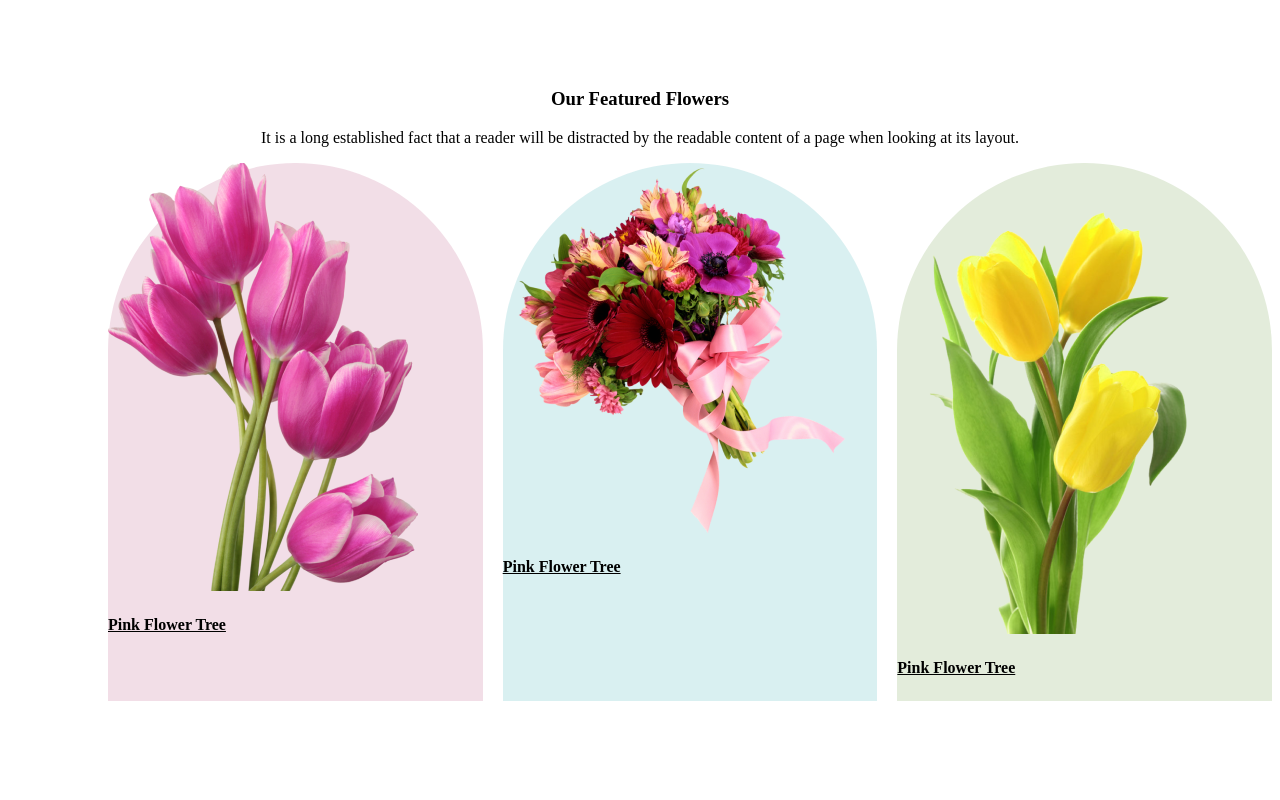
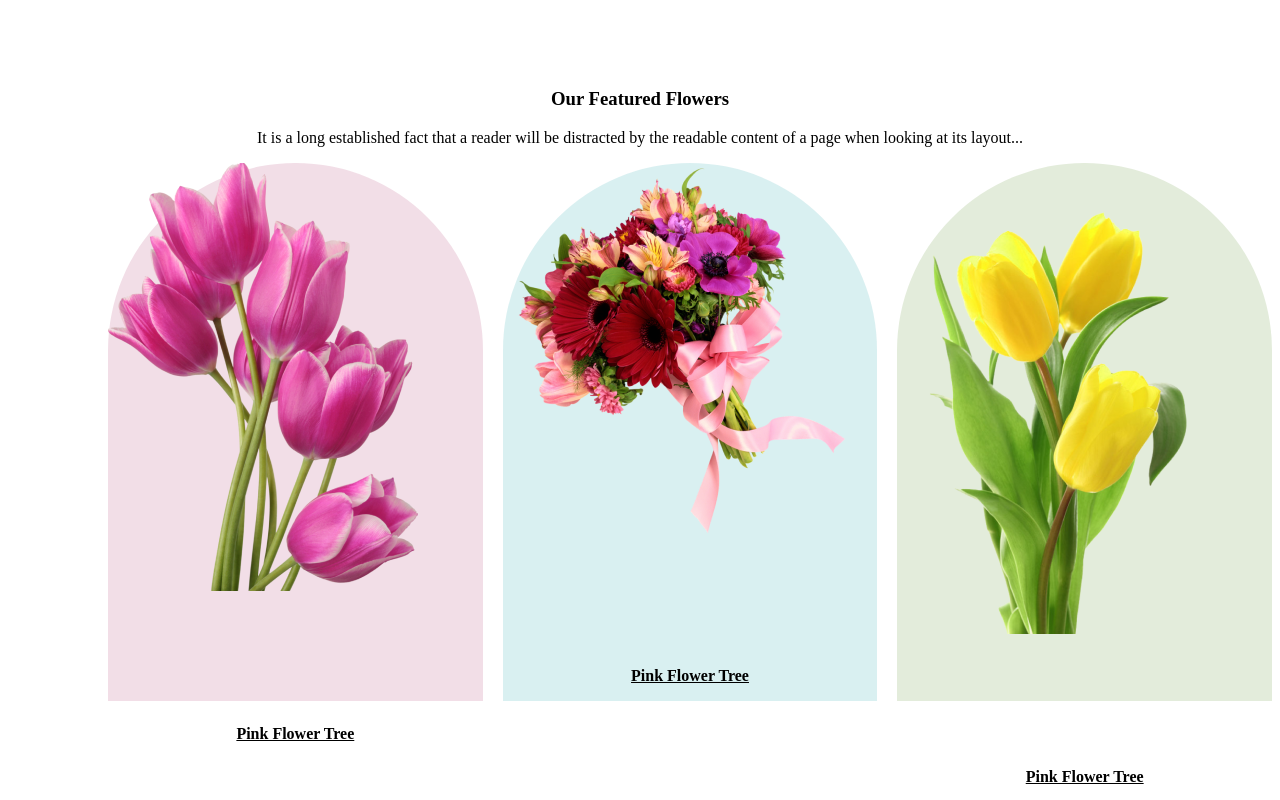
Before and after one commit to abdullahshakib13/online-flower-shop-website, a plain HTML site: page index.html in a window 1280 px wide. Shown: the part 860-1660 px from the top of the page. Drawn offline with Linux system fonts and the light colour scheme.

Commit message:
Updated styles

```diff
--- a/css/style.css
+++ b/css/style.css
@@ -57,11 +57,17 @@
     border-radius: 300px 300px 0px 0px;
     background: rgba(167, 33, 98, 0.15);
     padding-bottom: 0;
+    align-items: center;
+
 }
 .img{
     /* width: 100%; */
-    margin-bottom: 0px;
+    display: flex;
+    align-items: center;
+    margin-top: 130px;
     padding-bottom: opx;
+    justify-content: center;
+    text-decoration: underline;
 }
 .flower2 {
     /* background-color: pink; */
@@ -82,9 +88,7 @@
         height: 538px;
         border-radius: 300px 300px 0px 0px;
         background: rgba(71, 125, 17, 0.15);
-}
-.img{
-    text-decoration: underline;
+        padding-bottom: 0px;
 }
 .section2{
     background-color:lightgray;
--- a/index.html
+++ b/index.html
@@ -25,7 +25,7 @@
         <div class="title">
         <h3>Our Featured Flowers</h3>
         <p class="title-content">It is a long established fact that a reader will be distracted by the readable
-        content of a page when looking at its layout.</p>
+        content of a page when looking at its layout...</p>
         </div>
         <section class="flowers">
             <div class="flower1">
```
